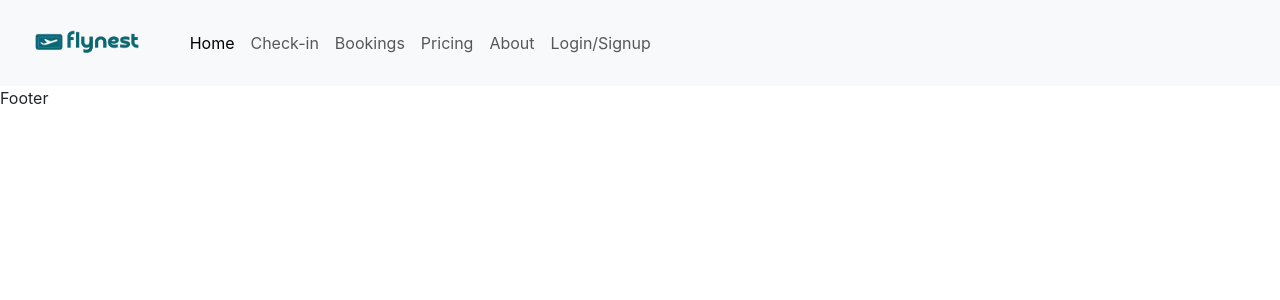
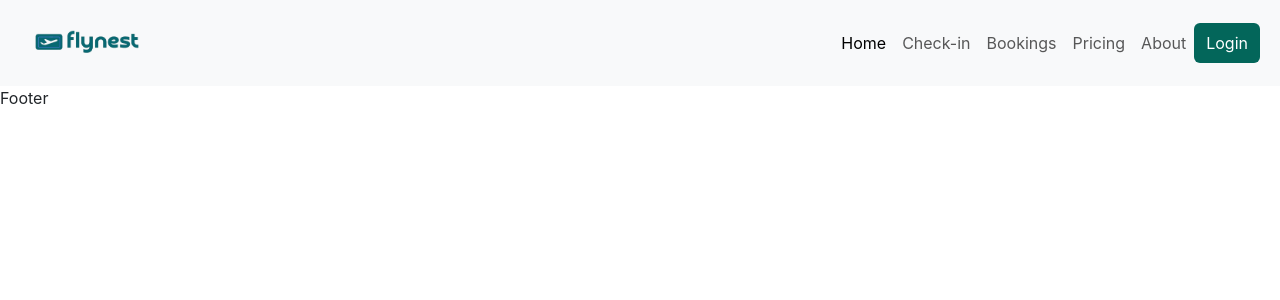
Before and after one commit to Tanayendrajit/sd001-e-flight, a React (Create React App) app: page / in a window 1280 px wide. Shown: the top 300 px of the page. Built offline with nearby package versions, Linux system fonts and the light colour scheme.

Commit message:
Files Updated

```diff
--- a/src/App.css
+++ b/src/App.css
@@ -11,7 +11,13 @@ h1{
     width: 100px;
     margin-left: 565px;
 }
-.collapse
+.btn
 {
-    text-align: right;
+    border: none;
+    background-color: rgb(3, 102, 90);
+    transition: background-color 0.3s, color 0.3s;
 }
+
+.btn.hover{
+    background-color: rgb(3, 65, 58);
+}
--- a/src/component/Header/Navbar.js
+++ b/src/component/Header/Navbar.js
@@ -14,7 +14,7 @@ function Header () {
       <span class="navbar-toggler-icon"></span>
     </button>
     <div class="collapse navbar-collapse" id="navbarNav">
-      <ul class="navbar-nav">
+      <ul class="navbar-nav ms-auto">
         <li class="nav-item">
           <a class="nav-link active" aria-current="page" href="#">Home</a>
         </li>
@@ -30,9 +30,10 @@ function Header () {
         <li class="nav-item">
           <a class="nav-link" href="#">About</a>
         </li>
-        <li class="nav-item">
-          <a class="nav-link" href="#">Login/Signup</a>
-        </li>
+        <div class="d-grid gap-2 d-md-flex justify-content-md-end">
+            <button class="btn btn-primary me-md-2" type="button">Login</button>
+            {/*  */}
+        </div>
       </ul>
     </div>
   </div>
```
